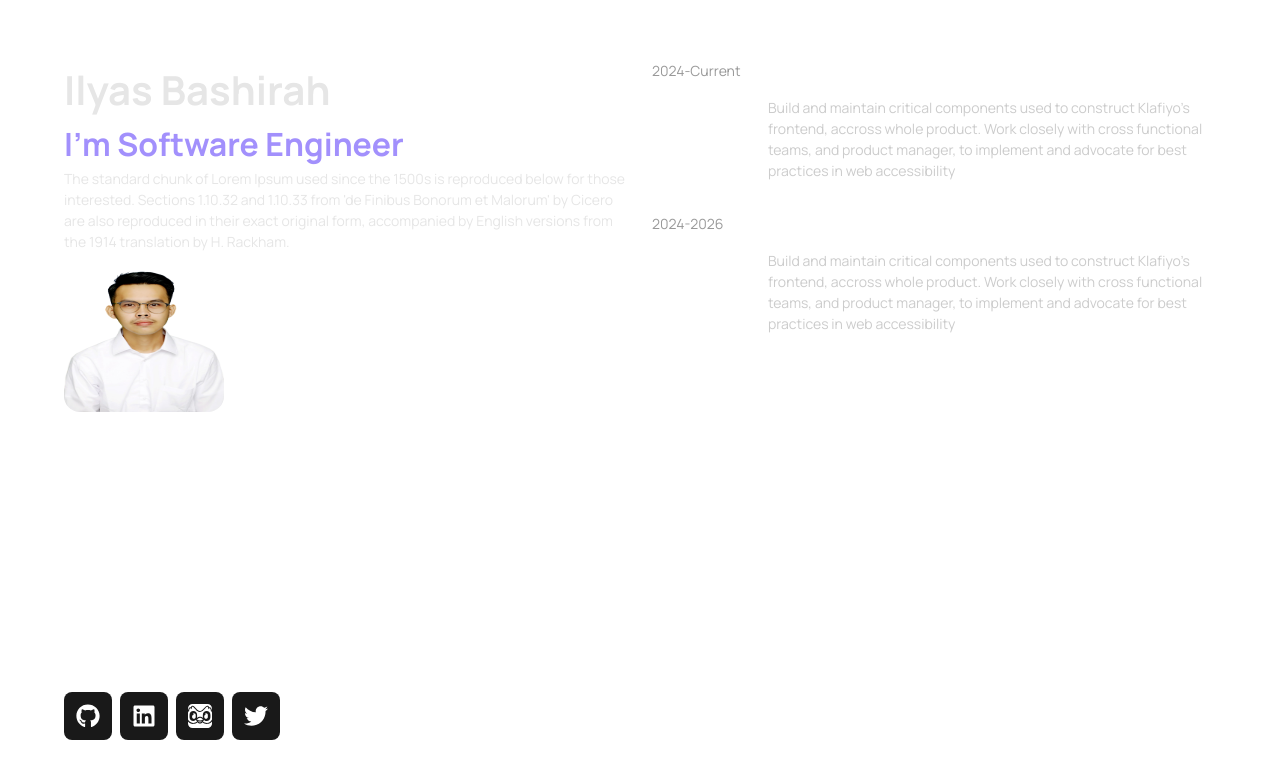
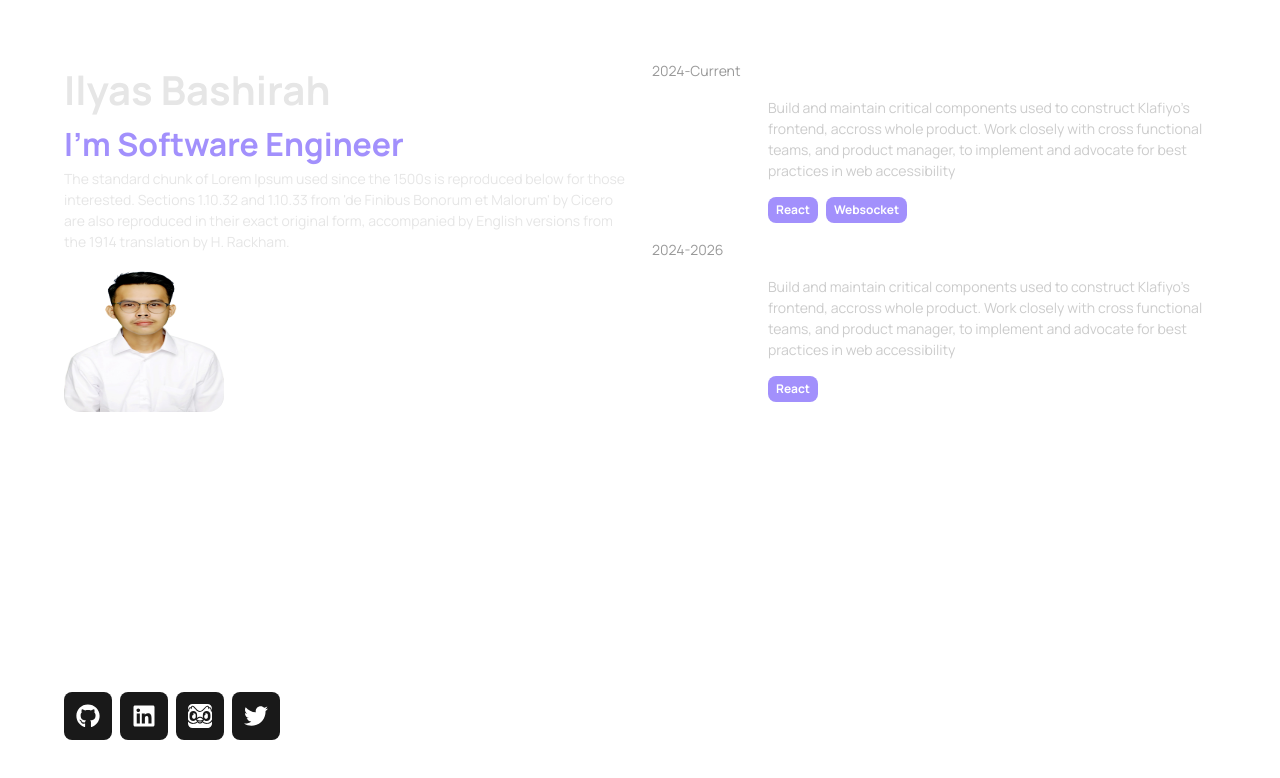
Before and after one commit to baseliazt/personal-website, a Next.js app: page / in a window 1280 px wide. Shown: the top 778 px of the page. Built offline with nearby package versions, Linux system fonts and the light colour scheme.

Commit message:
fix: experiences

```diff
--- a/src/features/home/components/experience_card/ExperienceCard.home.tsx
+++ b/src/features/home/components/experience_card/ExperienceCard.home.tsx
@@ -50,6 +50,19 @@ export const ExperienceCardHome = ({
           )}
         >
           {/* badge */}
+          {skills.map((skill, skillIndex) => (
+            <div
+              key={skillIndex}
+              className={clsx(
+                "rounded-[0.5rem]",
+                "px-[0.5rem] py-[0.25rem]",
+                "bg-purple78",
+                "text-[0.75rem] font-semibold text-white"
+              )}
+            >
+              {skill.name}
+            </div>
+          ))}
         </div>
       </div>
     </div>
--- a/src/features/home/i18n/locales/en.json
+++ b/src/features/home/i18n/locales/en.json
@@ -37,6 +37,10 @@
           {
             "id": "react",
             "name": "React"
+          },
+          {
+            "id": "websocket",
+            "name": "Websocket"
           }
         ]
       },
```
